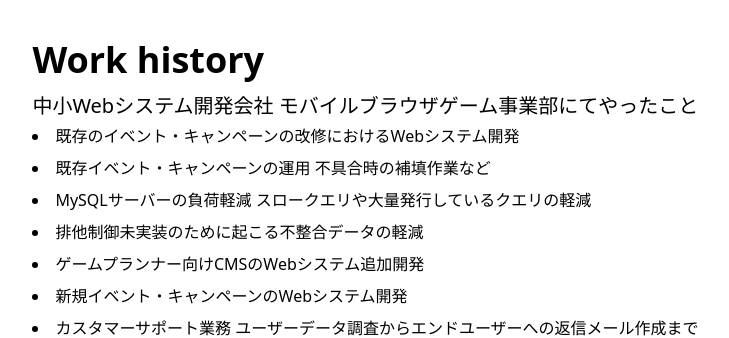
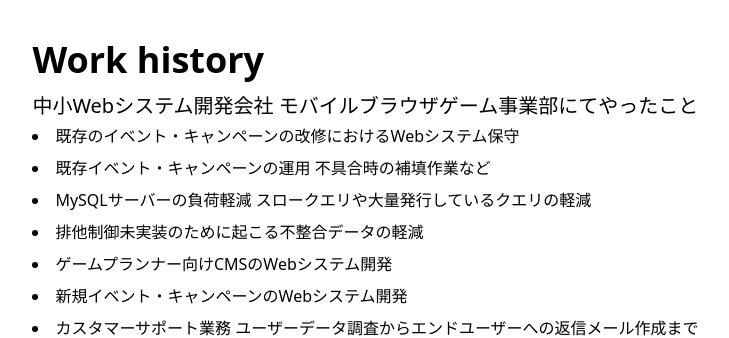
Before and after one commit to coffee-r/coffee-r.github.io, a Next.js app: page / in a window 1280 px wide. Shown: the part 840-1178 px from the top of the page, without its empty margins (279-1008 px from the left). Built offline with nearby package versions, Linux system fonts and the light colour scheme.

Commit message:
保守に変更

```diff
--- a/src/pages/index.tsx
+++ b/src/pages/index.tsx
@@ -62,11 +62,11 @@ export default function Index() {
 
 				<h3 className="mt-3 text-xl">中小Webシステム開発会社 モバイルブラウザゲーム事業部にてやったこと</h3>
 				<ul className="list-disc list-inside">
-					<li>既存のイベント・キャンペーンの改修におけるWebシステム開発</li>
+					<li>既存のイベント・キャンペーンの改修におけるWebシステム保守</li>
 					<li>既存イベント・キャンペーンの運用 不具合時の補填作業など</li>
 					<li>MySQLサーバーの負荷軽減 スロークエリや大量発行しているクエリの軽減</li>
 					<li>排他制御未実装のために起こる不整合データの軽減</li>
-					<li>ゲームプランナー向けCMSのWebシステム追加開発</li>
+					<li>ゲームプランナー向けCMSのWebシステム開発</li>
 					<li>新規イベント・キャンペーンのWebシステム開発</li>
 					<li>カスタマーサポート業務 ユーザーデータ調査からエンドユーザーへの返信メール作成まで</li>
 					<li>テスター外注管理の補佐</li>
```
